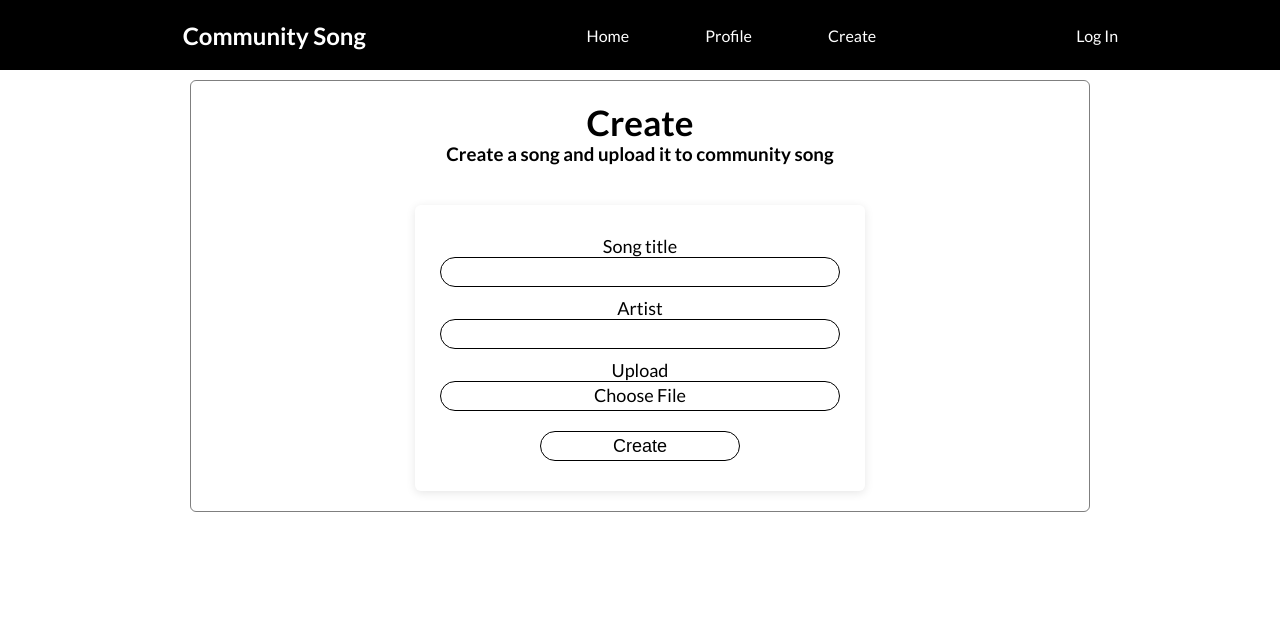
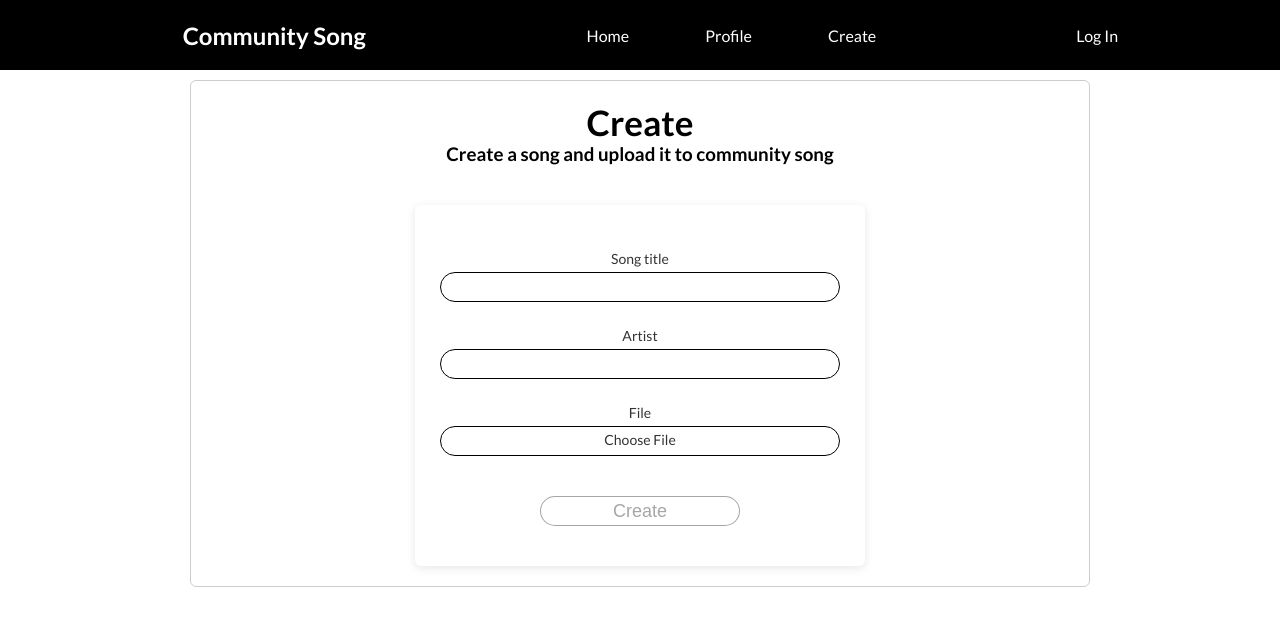
Before and after one commit to scholtz-gnome/community-song, a React (Create React App) app: page /create in a window 1280 px wide. Shown: the top 626 px of the page. Built offline with nearby package versions, Linux system fonts and the light colour scheme; no server answers.

Commit message:
Add styles pertaining to validation

```diff
--- a/src/App.css
+++ b/src/App.css
@@ -36,7 +36,7 @@ header h1 {
 
 .outline {
   margin: 10px 10%;
-  border: 1px solid rgba(0, 0, 0, 0.5);
+  border: 1px solid rgba(0, 0, 0, 0.2);
   border-radius: 6px;
   width: 900px;
   display: flex;
--- a/src/components/Create.tsx
+++ b/src/components/Create.tsx
@@ -13,6 +13,7 @@ const Create: React.FC = () => {
   const [isOpened, setIsOpened] = useState(false);
   const [isUploading, setIsUploading] = useState(false);
   const [uploadPercentage, setUploadPercentage] = useState(0);
+  const [submitButtonColor, setSubmitButtonColor] = useState("grey");
 
   const splitType = (str: string) => {
     return str.split("/")[1];
@@ -39,12 +40,17 @@ const Create: React.FC = () => {
       setMessage(
         `File type ${splitType(e.target.files[0].type)} not supported.`
       );
+      setSubmitButtonColor("grey");
+      setIsOpened(false);
     } else if (fileSize > 10 * 1024 * 1024) {
       setMessage("File size exceeded. Cannot exceed 10MB.");
+      setSubmitButtonColor("grey");
+      setIsOpened(false);
     } else {
       setMessage("");
       setFileSize(Math.round((fileSize / 1024 / 1024) * 10) / 10);
       setIsOpened(true);
+      setSubmitButtonColor("live");
     }
   };
 
@@ -67,6 +73,7 @@ const Create: React.FC = () => {
       },
     };
 
+    if (message === "") {
       if (title !== "" && artist !== "") {
         try {
           const res = await axios.post(url, formData, config);
@@ -76,6 +83,7 @@ const Create: React.FC = () => {
         }
       } else {
         setMessage("Don't leave those inputs empty.");
+      }
     }
   };
 
@@ -87,7 +95,7 @@ const Create: React.FC = () => {
       </header>
       <form onSubmit={onSubmit}>
         <div>
-          <label>Song title</label>
+          <label className="labelName">Song title</label>
           <input
             type="text"
             name="title"
@@ -97,11 +105,11 @@ const Create: React.FC = () => {
           />
         </div>
         <div>
-          <label>Artist</label>
+          <label className="labelName">Artist</label>
           <input type="text" name="artist" required onChange={onArtistChange} />
         </div>
         <div>
-          <label>Upload</label>
+          <label className="labelName">File</label>
           <label htmlFor="upload" className="upload">
             Choose File
           </label>
@@ -121,9 +129,9 @@ const Create: React.FC = () => {
             </div>
           </div>
         )}
-        <div>{message}</div>
+        <div className="message">{message}</div>
         <div>
-          <button>Create</button>
+          <button className={submitButtonColor}>Create</button>
         </div>
         {isUploading && (
           <div
--- a/src/components/form.css
+++ b/src/components/form.css
@@ -11,7 +11,13 @@ form > div {
   display: flex;
   flex-direction: column;
   align-items: center;
-  margin: 10px 5px;
+  margin: 20px 5px;
+}
+
+label {
+  font-size: 14px;
+  color: rgba(0, 0, 0, 0.8);
+  padding: 5px;
 }
 
 div > input {
@@ -37,7 +43,7 @@ input[type="text"] {
 }
 
 .upload {
-  padding: 2px;
+  padding: 4px;
   border: 1.5px solid black;
   border-radius: 50px;
   height: 30px;
@@ -58,16 +64,16 @@ input[type="text"] {
   padding: 8px;
   width: 100%;
   border-radius: 6px;
-  box-shadow: 0px 2px 10px rgba(0, 0, 0, 0.1);
+  box-shadow: 0px 0px 10px rgba(0, 0, 0, 0.1);
   color: rgba(0, 0, 0, 0.8);
   text-align: center;
 }
 
 .files > div:hover {
-  box-shadow: 0px 0px 5px rgba(0, 0, 0, 0.2);
+  box-shadow: 0px 0px 5px rgba(0, 0, 0, 0.15);
 }
 
-button {
+.live {
   border-radius: 50px;
   height: 30px;
   width: 50%;
@@ -78,8 +84,20 @@ button {
   outline: none;
 }
 
-button:hover {
+.live:hover {
   box-shadow: 0px 0px 5px rgba(0, 0, 0, 0.2);
+}
+
+.grey {
+  border-radius: 50px;
+  height: 30px;
+  width: 50%;
+  background-color: white;
+  text-align: center;
+  border: 1.5px solid rgba(128, 128, 128, 0.7);
+  color: rgba(128, 128, 128, 0.7);
+  font-size: 18px;
+  outline: none;
 }
 
 .uploadPercentage {
@@ -87,6 +105,12 @@ button:hover {
   box-shadow: 0px 0px 5px rgba(0, 197, 0, 0.747);
   border-radius: 50px;
   height: 30px;
-  padding: 4px;
+  padding: 6px;
   color: white;
+  font-size: 15px;
 }
+
+.message {
+  font-size: 17px;
+  color: rgba(0, 0, 0, 0.8);
+}
```
Lines whose indentation alone changed are shown as unchanged.
